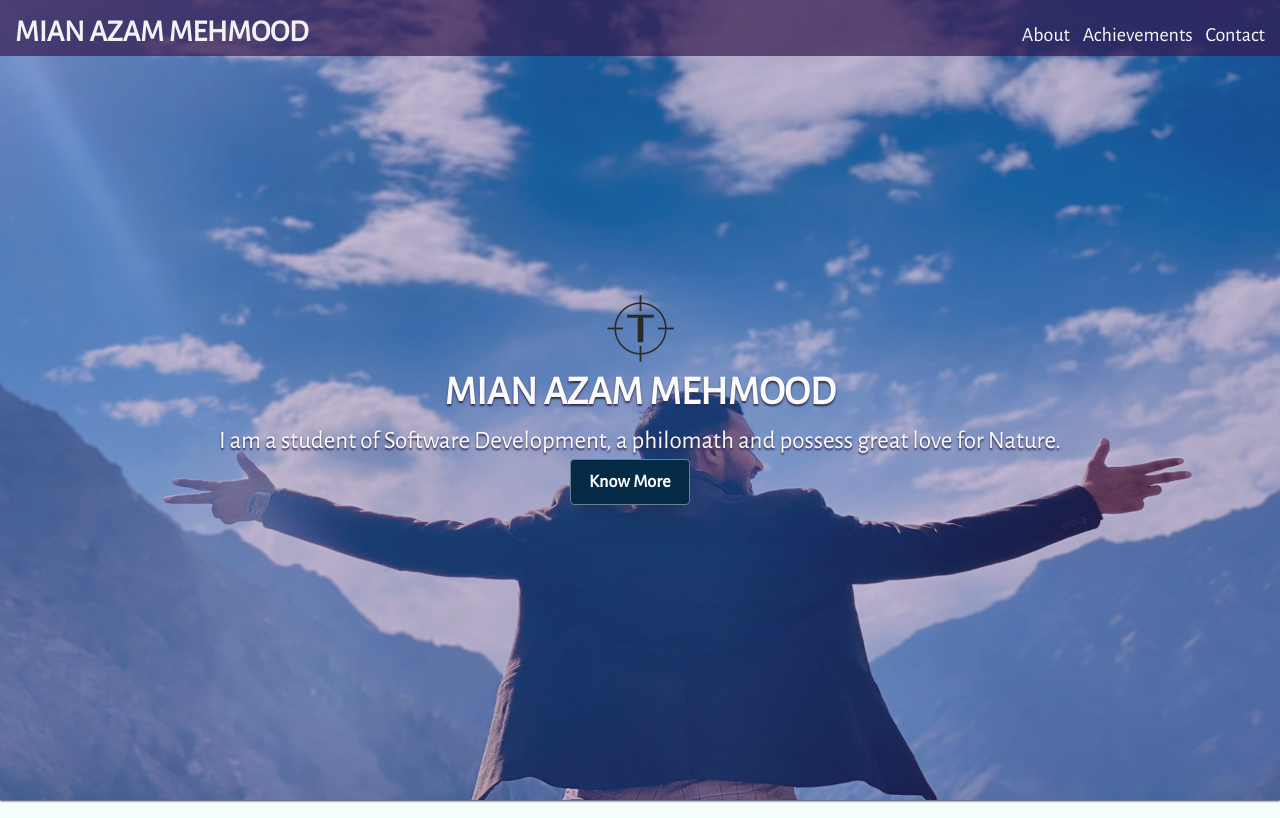
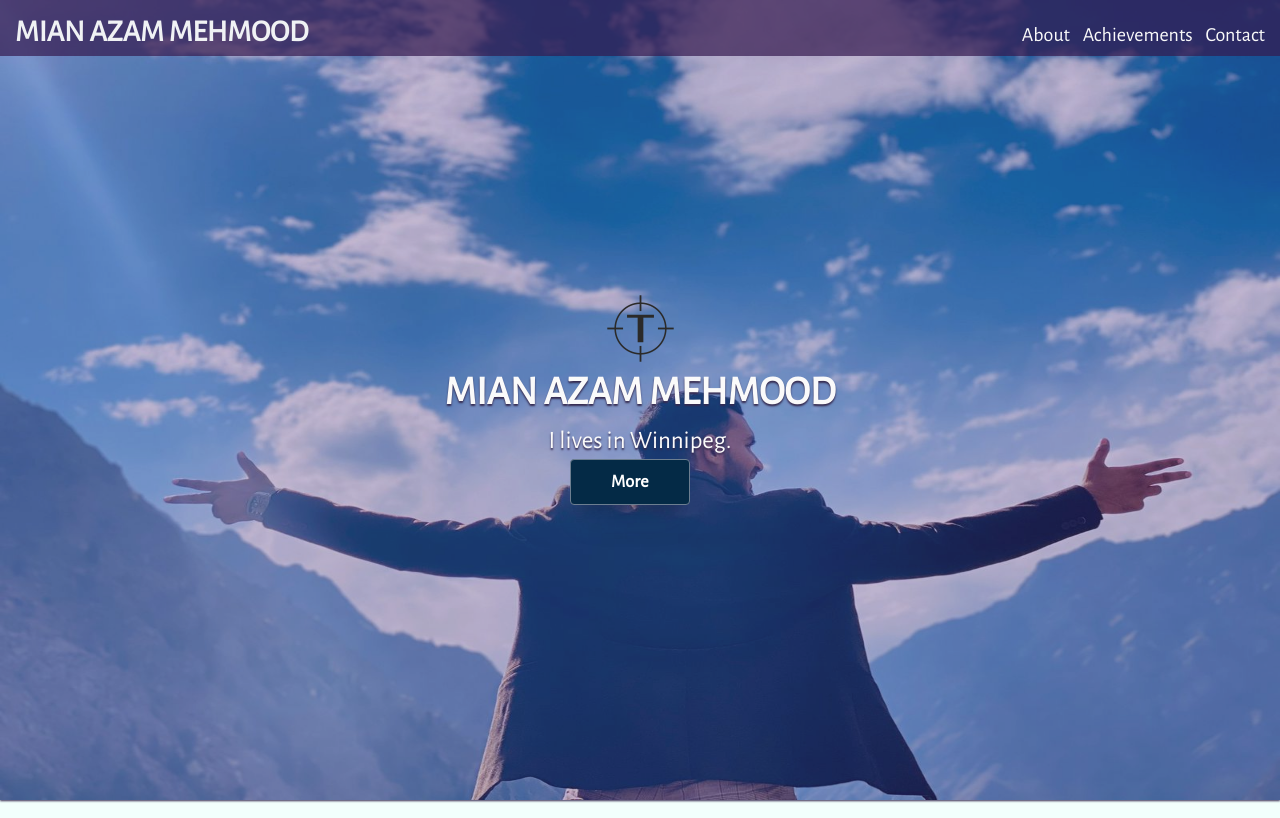
Before and after one commit to mian-azam/personal-website, a plain HTML site: page index.html in a window 1280 px wide. Both pictures are taken after a click on the button "Know More". Shown: the top 818 px of the page. Drawn offline with nearby package versions, Linux system fonts and the light colour scheme.

Commit message:
added basic JS file

```diff
--- a/assets/script/index.js
+++ b/assets/script/index.js
@@ -0,0 +1,34 @@
+'use strict';
+
+function onEvent(event, selector, callback) {
+    return selector.addEventListener(event, callback);
+}
+
+function select(selector, parent = document) {
+    return parent.querySelector(selector);
+}
+
+//-----------------------------------------------------------------------------------------
+
+const para = select('.para');
+const btn = select('.btn');
+
+//---------------------changing text on clickin button:
+
+const text = ['I am a Pakistani Citizen.',
+    'I lives in Winnipeg.',
+    'I am a student of Software Development.',
+];
+
+
+let n = 0;
+
+onEvent('click', btn, function () {
+    btn.innerText = (n === 2) ? 'Again ?' : 'More';
+
+    if (n == 2) {
+        para.innerText = text[n = 0];
+        return;
+    }
+    para.innerText = text[++n];
+});
--- a/index.html
+++ b/index.html
@@ -63,10 +63,11 @@
                         <h1>MIAN AZAM MEHMOOD</h1>
                     </div>
                     <div>
-                        <p>I am a student of Software Development, a philomath and possess great love for Nature.</p>
+                        <p class="para">I am a student of Software Development, a philomath and possess great love for
+                            Nature.</p>
                     </div>
                     <div class="button">
-                        <button>Know More</button>
+                        <button class="btn">Know More</button>
                     </div>
                 </div>
             </section>
```
